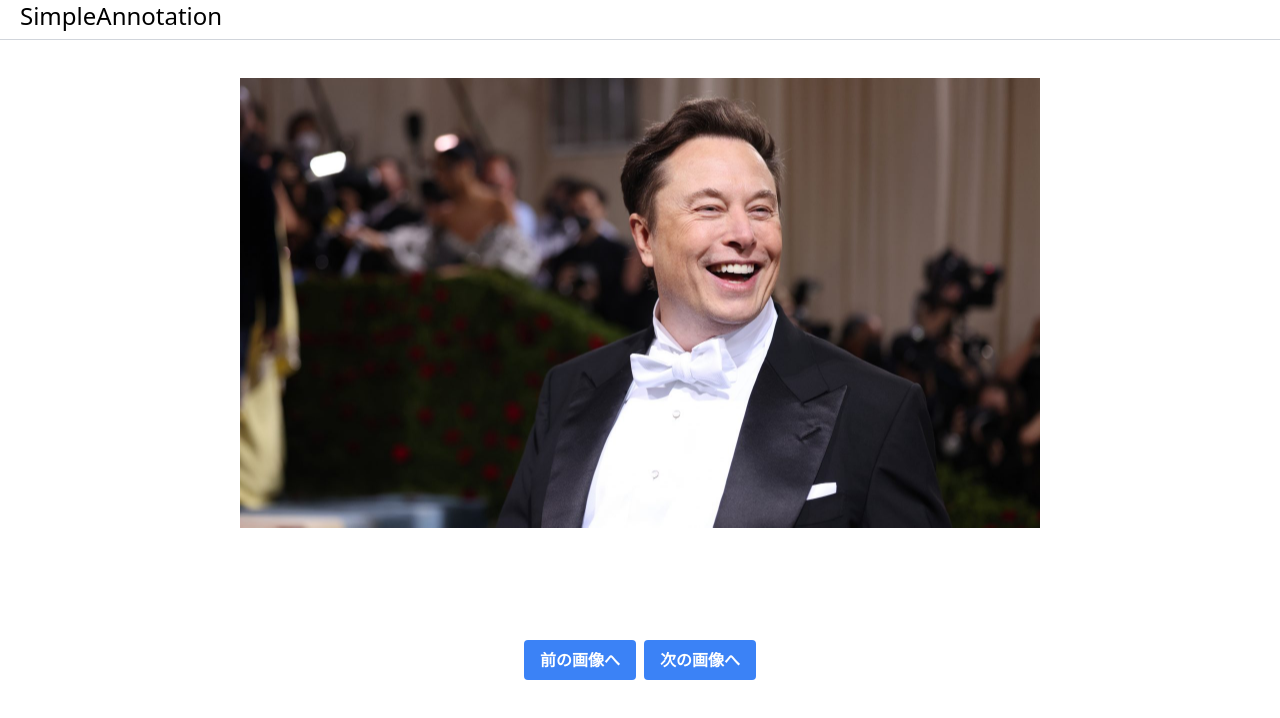
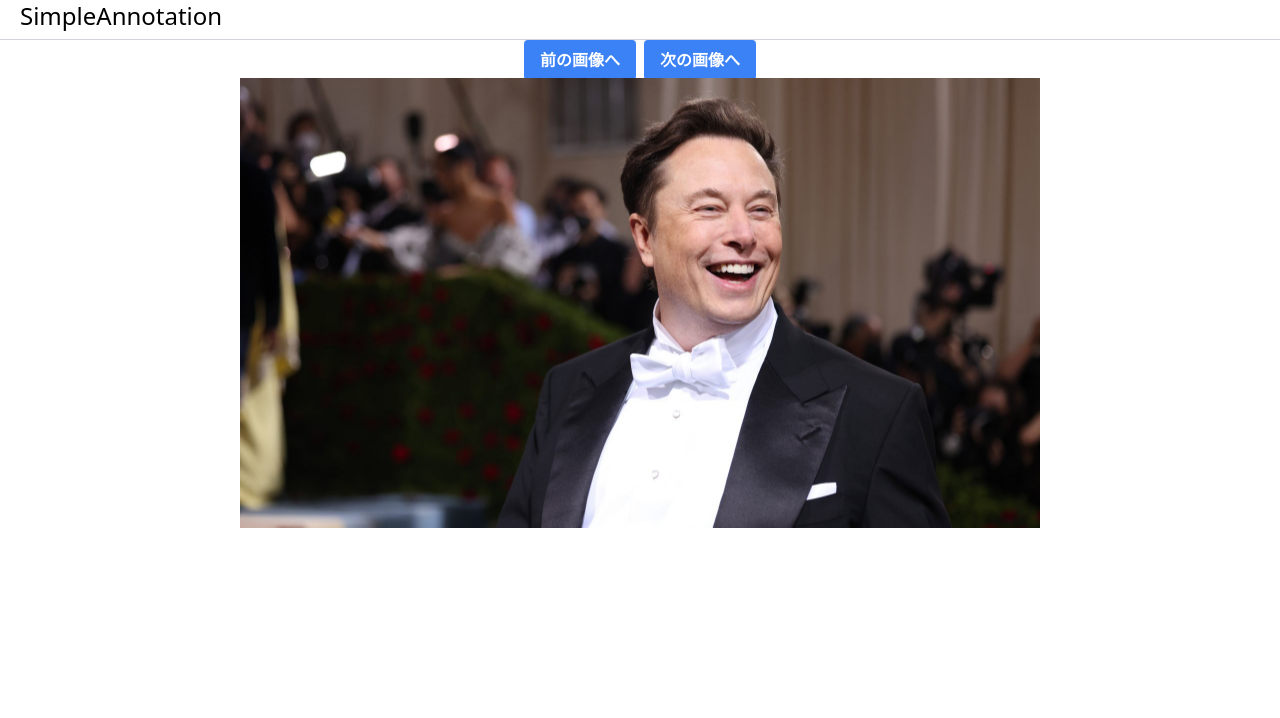
Before and after one commit to oshita-n/SimpleAnnotation, a Next.js app: page / in a window 1280 px wide. Shown: the top 718 px of the page. Built offline with nearby package versions, Linux system fonts and the light colour scheme.

Commit message:
画像とアノテーションを重ねるところまで

```diff
--- a/src/components/Canvas.tsx
+++ b/src/components/Canvas.tsx
@@ -2,11 +2,18 @@ import React, {useEffect, useRef} from 'react';
 
 function Canvas() {
   const canvasRef = useRef(null);
+  const canvasRef2 = useRef(null);
   var x = 0;
   var y = 0;
+  var origin: any = {}
 
   const getContext = (): CanvasRenderingContext2D => {
     const canvas: any = canvasRef.current;
+    return canvas.getContext('2d');
+  };
+
+  const getContext2 = (): CanvasRenderingContext2D => {
+    const canvas: any = canvasRef2.current;
     return canvas.getContext('2d');
   };
 
@@ -24,6 +31,25 @@ function Canvas() {
 
     draw();
   };
+
+  const mouseDown = (e: any) => {
+    origin = {x: e.offsetX, y: e.offsetY};
+  }
+
+  const mouseMove = (e: any) => {
+    const ctx: CanvasRenderingContext2D = getContext2()
+    if (origin) {
+        ctx.strokeStyle = "#00ff00";
+        ctx.clearRect(0, 0, 1280, 600);
+        ctx.beginPath();
+        ctx.rect(origin.x, origin.y, e.offsetX - origin.x, e.offsetY - origin.y);
+        ctx.stroke();
+    }
+  }
+
+  const mouseUp = (e: any) => {
+    origin = null;
+  }
 
   function draw() {
     const ctx: CanvasRenderingContext2D = getContext()
@@ -45,14 +71,19 @@ function Canvas() {
             ctx.drawImage(img, (1280 - img.width/2)/2 ,(600 - img.height/2)/4, img.width/2, img.height/2)
         }
     }
-    document.addEventListener("click", onClick);
+    // document.addEventListener("click", onClick);
+    document.addEventListener("mousedown", mouseDown);
+    document.addEventListener("mouseup", mouseUp);
+    document.addEventListener("mousemove", mouseMove);
+
     ctx.save();
   })
 
 
   return (
     <div>
-      <canvas width="1280" height="600" className="canvas" ref={canvasRef} />
+      <canvas width="1280" height="600" className="canvas absolute left-0 top-0" ref={canvasRef} />
+      <canvas width="1280" height="600" className="canvas absolute left-0 top-0" ref={canvasRef2} />
     </div>
   );
 }
--- a/src/pages/index.tsx
+++ b/src/pages/index.tsx
@@ -15,9 +15,10 @@ export default function Home() {
         <div className="flex flex-col w-screen h-screen">
           <Header />
           {/* container */}
-          <div className="flex flex-row justify-center ...">
+          <div className="flex flex-row justify-center relative ...">
             <Canvas />
           </div>
+
           <div className="flex flex-row justify-center">
             <button className="bg-blue-500 hover:bg-blue-700 text-white font-bold py-2 px-4 rounded">
               前の画像へ
```
